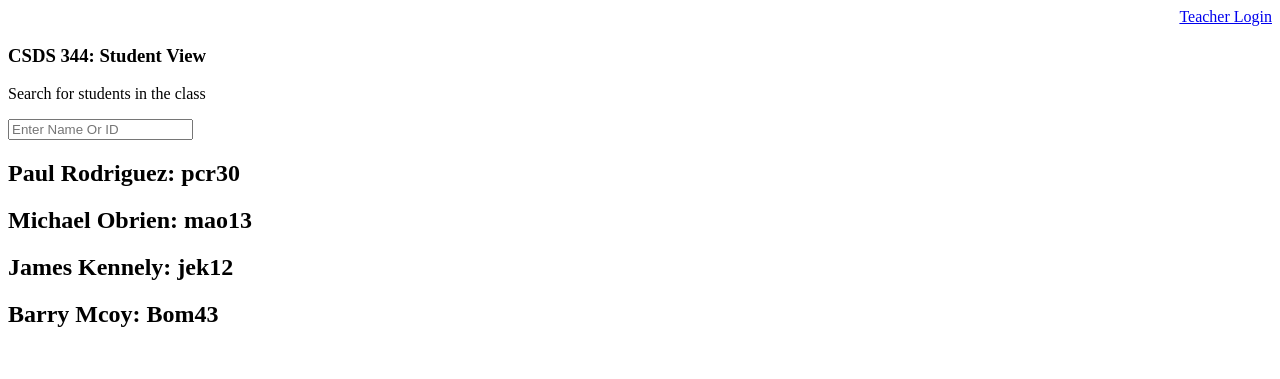
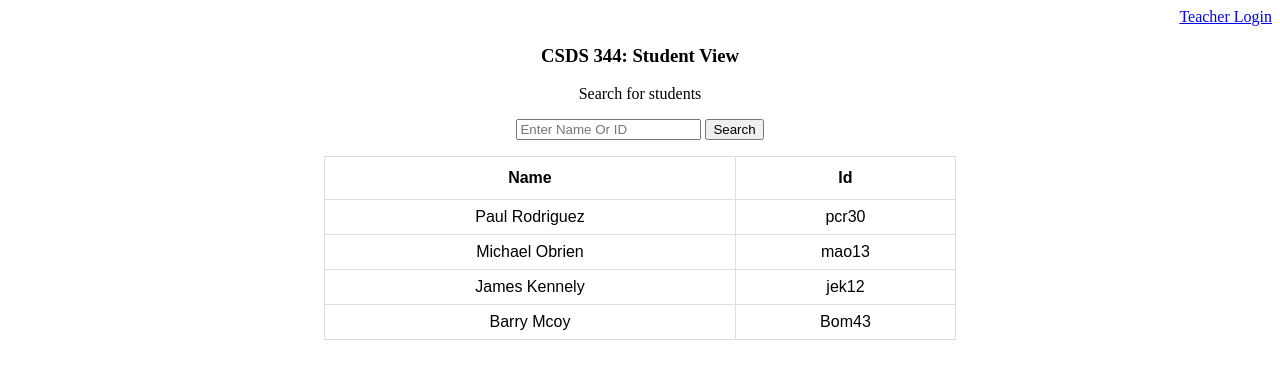
Before and after one commit to prod00/CSDS344FinalProject, a Django app: page / in a window 1280 px wide. Shown: the top 379 px of the page. Run offline with Django 3.2, Linux system fonts and the light colour scheme; data comes from the database, SQL or seed files in the repository.

Commit message:
tabelized front end

```diff
--- a/main_site/static/css/style.css
+++ b/main_site/static/css/style.css
@@ -9,3 +9,29 @@
   -ms-transform: translateX(-50%);
   transform: translateX(-50%);
 }
+
+#searchDisplay {
+  font-family: Arial, Helvetica, sans-serif;
+  border-collapse: collapse;
+  margin-left: auto;
+  margin-right: auto;
+  width: 50%;
+}
+
+#searchDisplay td, #searchDisplay th {
+  border: 1px solid #ddd;
+  padding: 8px;
+}
+
+#searchDisplay th {
+  padding-top: 12px;
+  padding-bottom: 12px;
+}
+
+td {
+  text-align: center;
+}
+
+.content-section {
+  text-align: center;
+}
--- a/templates/main_site/base.html
+++ b/templates/main_site/base.html
@@ -12,16 +12,25 @@
     <div align="right"><a href={% url "teacher_login" %}>Teacher Login</a></div>
     <h3>CSDS 344: Student View</h3>
 
-    <p id="filtertext2"> Search for students in the class
+    <p id="searchText"> Search for students
         <form method="get">
             <input name="q" id="id_q" value="{{ request.GET.q }}" placeholder="Enter Name Or ID">
+            <button type="submit" id="searchButton">Search</button>
         </form>
     </p>
 </div>
-{% if students %}
-{% for student in students %}
-<h2>{{student.name}}: {{ student.case_id }}</h2>
-{% endfor %}
-{% endif %}
+
+<table id="searchDisplay">
+    <tr>
+        <th>Name</th>
+        <th>Id</th>
+    </tr>
+    {% for student in students %}
+    <tr>
+        <td>{{ student.name }}</td>
+        <td>{{ student.case_id }}</td>
+    </tr>
+    {% endfor %}
+</table>
 </body>
 </html>
```
Also changed, not shown: main_site/views.py (line endings or trailing spaces).
